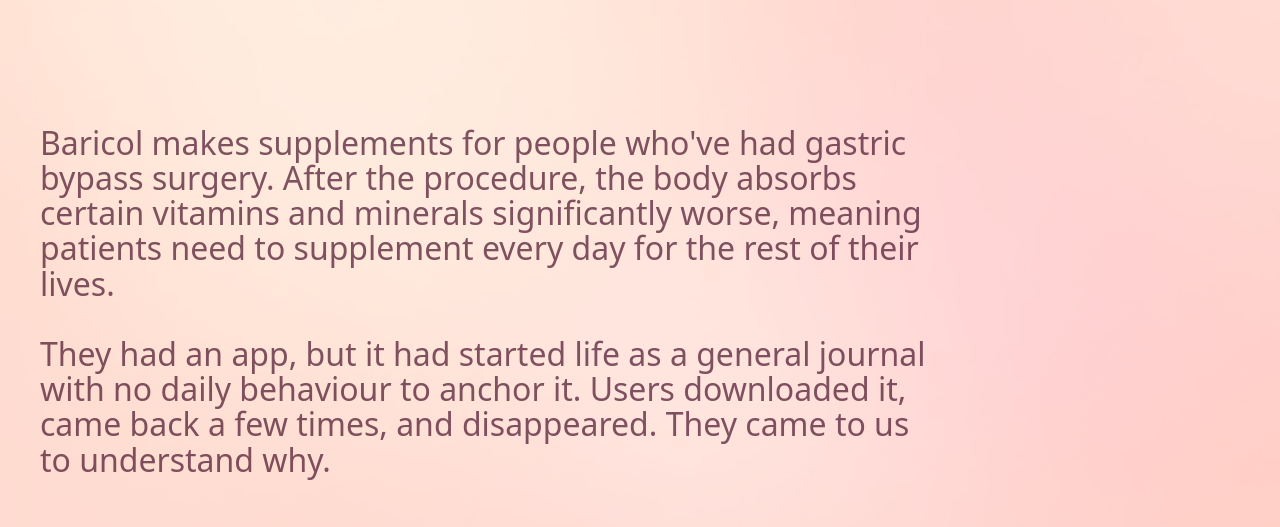
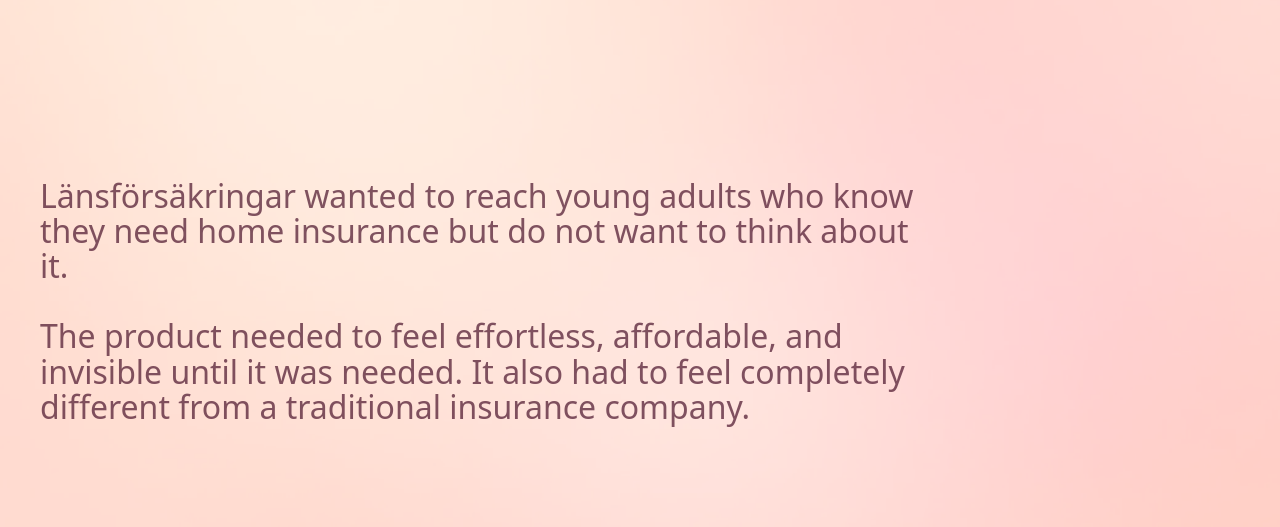
Before and after one commit to lica-ux/portfolio, a React (Vite) app: page /work/sejfa in a window 1280 px wide. Shown: the part 1360-1887 px from the top of the page. Built offline with nearby package versions, Linux system fonts and the light colour scheme.

Commit message:
chore: auto-save 2026-05-03 17:40

```diff
--- a/src/pages/CasePage.tsx
+++ b/src/pages/CasePage.tsx
@@ -69,7 +69,10 @@
         className="relative text-[20px] md:text-[32px] font-normal leading-[1.1] w-3/4 max-w-[1080px] whitespace-pre-line"
         style={{ color: 'var(--color-hero-subtitle)' }}
       >
-        Baricol makes supplements for people who've had gastric bypass surgery. After the procedure, the body absorbs certain vitamins and minerals significantly worse, meaning patients need to supplement every day for the rest of their lives.{'\n\n'}They had an app, but it had started life as a general journal with no daily behaviour to anchor it. Users downloaded it, came back a few times, and disappeared. They came to us to understand why.
+        {slug === 'sejfa'
+          ? <>Länsförsäkringar wanted to reach young adults who know they need home insurance but do not want to think about it.{'\n\n'}The product needed to feel effortless, affordable, and invisible until it was needed. It also had to feel completely different from a traditional insurance company.</>
+          : <>Baricol makes supplements for people who've had gastric bypass surgery. After the procedure, the body absorbs certain vitamins and minerals significantly worse, meaning patients need to supplement every day for the rest of their lives.{'\n\n'}They had an app, but it had started life as a general journal with no daily behaviour to anchor it. Users downloaded it, came back a few times, and disappeared. They came to us to understand why.</>
+        }
       </p>
     </section>
 
```
